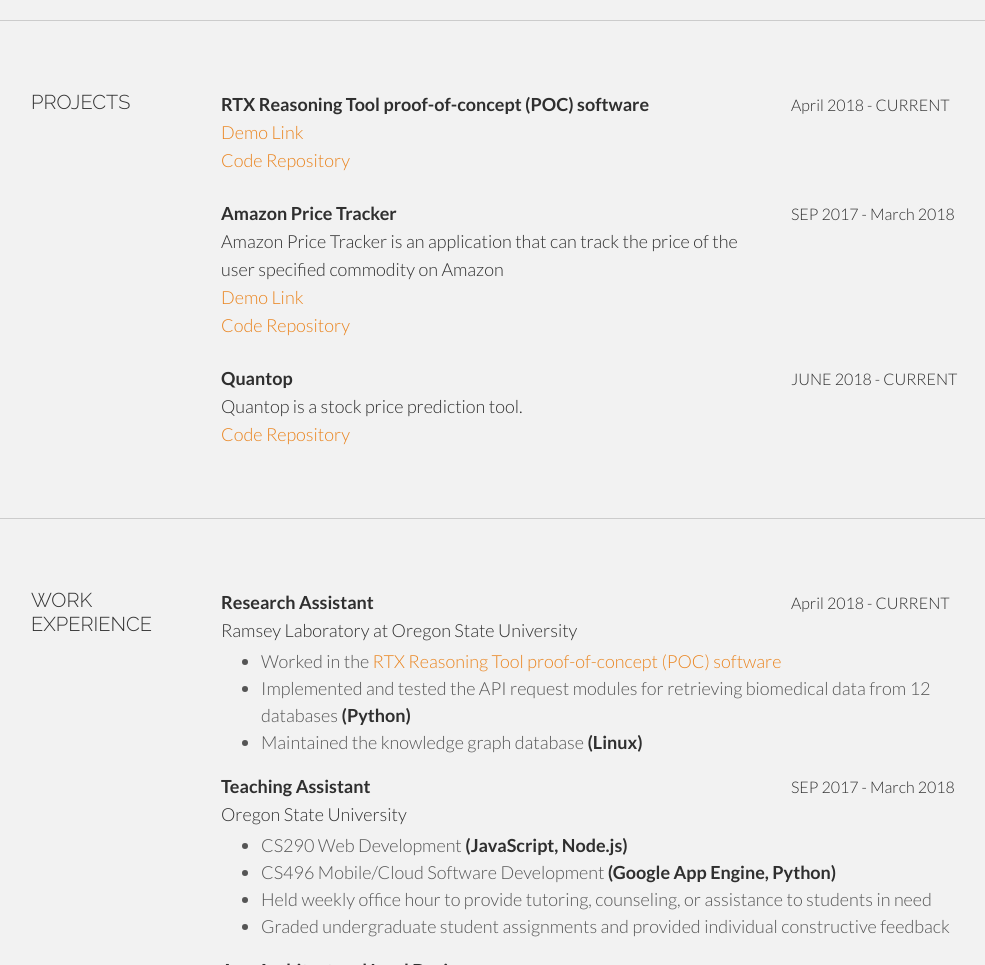
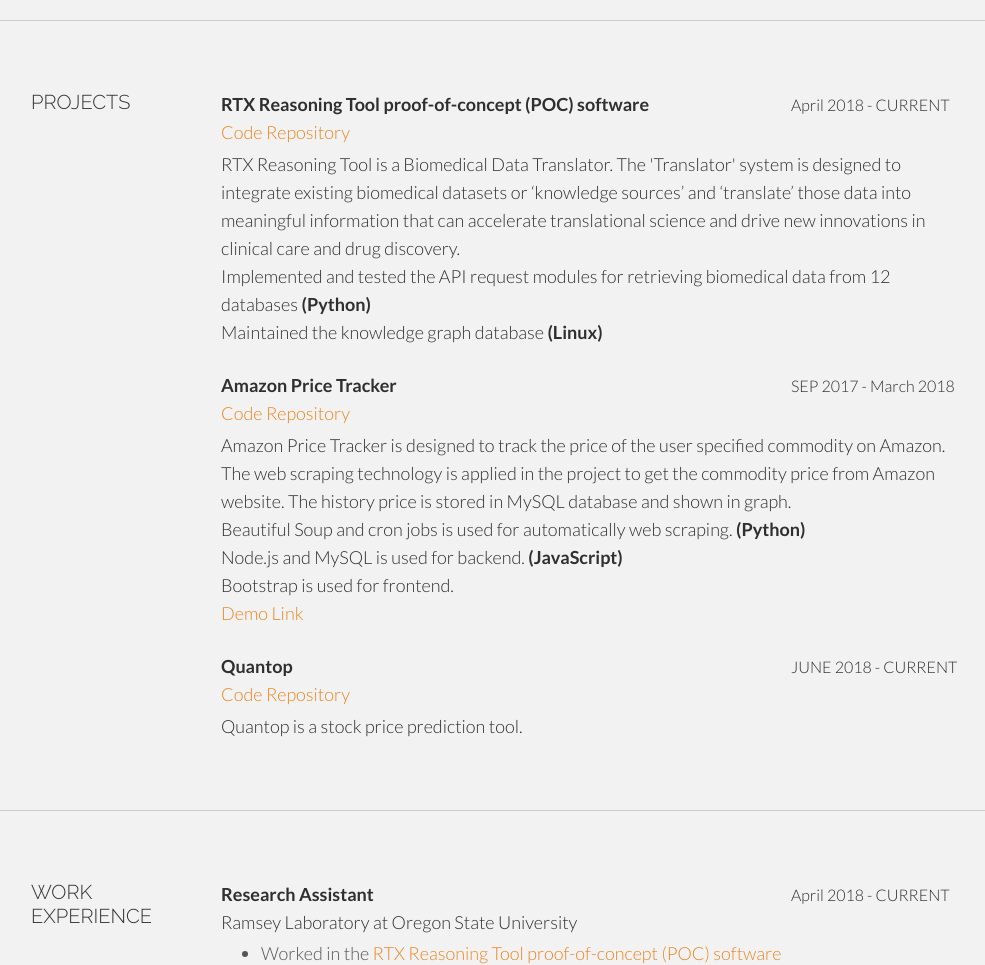
Before and after one commit to DeqingQu/resume, a plain HTML site: page index.html in a window 1280 px wide. Shown: the part 1540-2505 px from the top of the page, without its empty margins (149-1134 px from the left). Drawn offline with nearby package versions, Linux system fonts and the light colour scheme.

Commit message:
amazon price tracker intro

```diff
--- a/index.html
+++ b/index.html
@@ -158,35 +158,52 @@
                     <h5>PROJECTS</h5>
                 </div>
                 <!--RTX -->
-                <div class="col-md-6">
+                <div class="col-md-6" style="height:60px">
                     <p><t>RTX Reasoning Tool proof-of-concept (POC) software</t></br>
-                        <a href="https://rtx.ncats.io/">Demo Link</a></br>
                         <a href="https://github.com/RTXteam/RTX">Code Repository</a>
                     </p>
                 </div>
                 <div class="col-md-3">
                     <p><sm>April 2018 - CURRENT</sm></p>
                 </div>
+                <div class="col-md-8 offset-md-3">
+                    <p>
+                        RTX Reasoning Tool is a Biomedical Data Translator. The 'Translator' system is designed to integrate existing biomedical datasets or ‘knowledge sources’ and ‘translate’ those data into meaningful information that can accelerate translational science and drive new innovations in clinical care and drug discovery.</br>
+                        Implemented and tested the API request modules for retrieving biomedical data from 12 databases <t>(Python)</t></br>
+                        Maintained the knowledge graph database <t>(Linux)</t></br>
+                    </p>
+                </div>
                 <!--Amazon Price Tracker -->
-                <div class="col-md-6 offset-md-3">
+                <div class="col-md-6 offset-md-3" style="height:60px">
                     <p><t>Amazon Price Tracker</t><br/>
-                        Amazon Price Tracker is an application that can track the price of the user specified commodity on Amazon<br/>
-                        <a href="http://deqingqu.com/">Demo Link</a><br/>
                         <a href="https://github.com/DeqingQu/AmazonPriceTracker">Code Repository</a>
                     </p>
                 </div>
                 <div class="col-md-3">
                     <p><sm>SEP 2017 - March 2018</sm></p>
                 </div>
+                <div class="col-md-8 offset-md-3">
+                    <p>
+                        Amazon Price Tracker is designed to track the price of the user specified commodity on Amazon. The web scraping technology is applied in the project to get the commodity price from Amazon website. The history price is stored in MySQL database and shown in graph.<br/>
+                        Beautiful Soup and cron jobs is used for automatically web scraping. <t>(Python)</t></br>
+                        Node.js and MySQL is used for backend. <t>(JavaScript)</t></br>
+                        Bootstrap is used for frontend.</br>
+                        <a href="http://deqingqu.com/">Demo Link</a><br/>
+                    </p>
+                </div>
                 <!--Quantop -->
-                <div class="col-md-6 offset-md-3">
+                <div class="col-md-6 offset-md-3" style="height:60px">
                     <p><t>Quantop</t><br/>
-                        Quantop is a stock price prediction tool.<br/>
                         <a href="https://github.com/DeqingQu/Quantop">Code Repository</a>
                     </p>
                 </div>
                 <div class="col-md-3">
                     <p><sm>JUNE 2018 - CURRENT</sm></p>
+                </div>
+                <div class="col-md-8 offset-md-3">
+                    <p>
+                        Quantop is a stock price prediction tool.<br/>
+                    </p>
                 </div>
 
         </div><!--/.row -->
```
